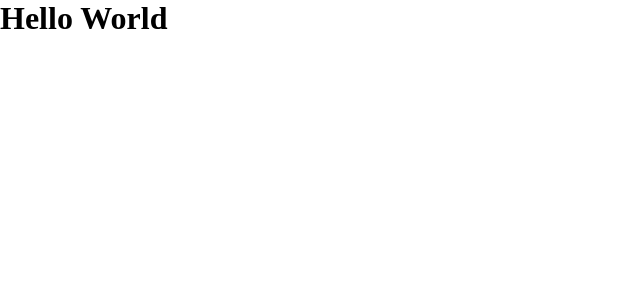
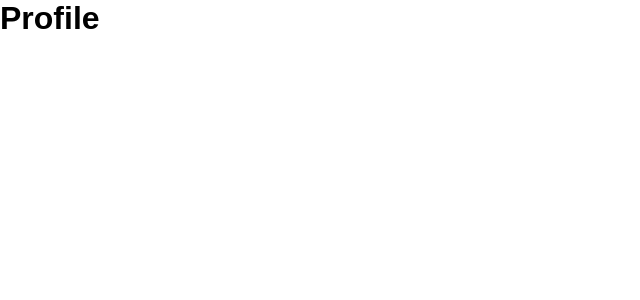
Before and after one commit to RocTanweer/authentication-system-frontend, a React (Create React App) app: page /profile in a window 1280 px wide. Shown: the top 300 px of the page, without its empty margins (0-640 px from the left). Built offline with nearby package versions, Linux system fonts and the light colour scheme.

Commit message:
ADD: routes for the app

```diff
--- a/src/component/App.js
+++ b/src/component/App.js
@@ -1,9 +1,20 @@
-import React from "react";
+import Login from "../pages/login/Login";
+import Signup from "../pages/signup/Signup";
+import Profile from "../pages/profile/Profile";
+import GlobalStyles from "../store/GlobalStyles.styled";
+import { BrowserRouter, Routes, Route } from "react-router-dom";
 
 function App() {
   return (
     <main>
-      <h1>Hello World</h1>
+      <BrowserRouter>
+        <GlobalStyles />
+        <Routes>
+          <Route path="/login" element={<Login />} />
+          <Route path="/Signup" element={<Signup />} />
+          <Route path="/profile" element={<Profile />} />
+        </Routes>
+      </BrowserRouter>
     </main>
   );
 }
--- a/src/index.js
+++ b/src/index.js
@@ -1,11 +1,9 @@
 import React from "react";
 import ReactDOM from "react-dom";
 import App from "./component/App";
-import GlobalStyles from "./store/GlobalStyles.styled";
 
 ReactDOM.render(
   <React.StrictMode>
-    <GlobalStyles />
     <App />
   </React.StrictMode>,
   document.getElementById("root")
--- a/src/store/GlobalStyles.styled.js
+++ b/src/store/GlobalStyles.styled.js
@@ -15,6 +15,7 @@
         min-height: 100vh;
         margin: 0;
         padding: 0;
+        font-family: "hato sans", sans-serif;
     }
 
     #root {
```
